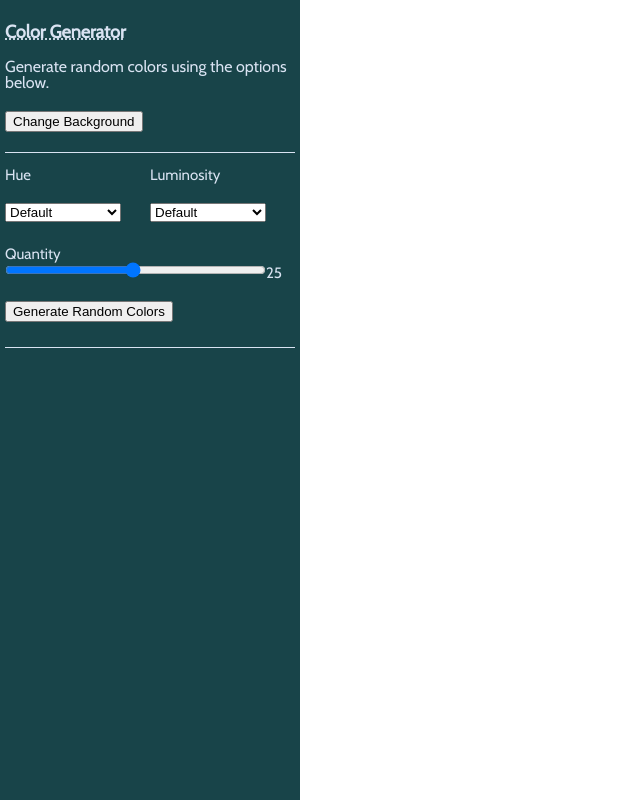
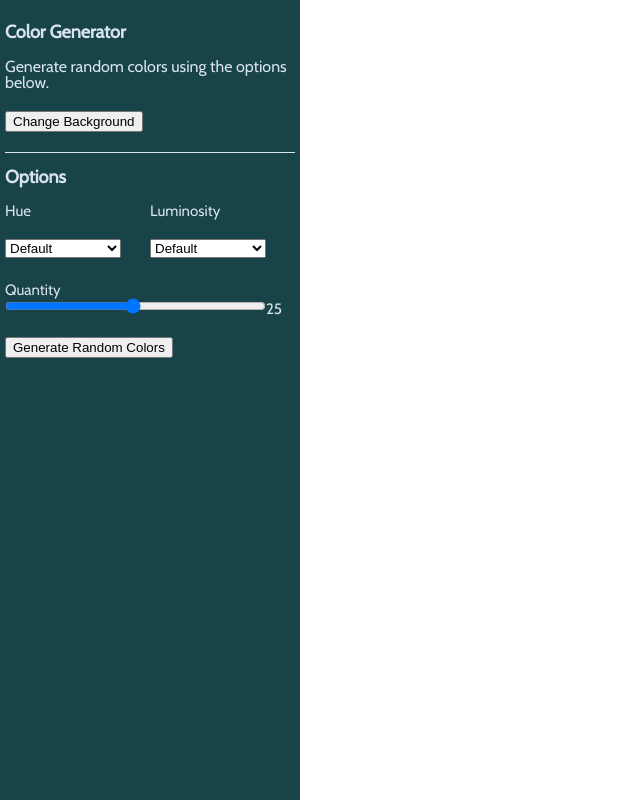
Before and after one commit to sdlambert/colors, a plain HTML site: page index.html in a window 1280 px wide. Shown: the whole page, without its empty margins (0-640 px from the left). Drawn offline with nearby package versions, Linux system fonts and the light colour scheme.

Commit message:
A few small tweaks to the CSS and added new heading

```diff
--- a/css/main.css
+++ b/css/main.css
@@ -73,11 +73,17 @@ body {
 }
 
 h1 {
+	margin: 1em 0 ;
+}
+
+h2 {
+	margin-bottom: 1em;
+}
+
+h1, h2 {
 	font-size: 18px;
 	font-weight: bold;
-	margin: 1em 0 ;
-	text-decoration: underline;
-	text-decoration-style: dotted;
+
 }
 
 form {
@@ -108,7 +114,7 @@ select {
 	font-size: 0; /* percentage hack */
 }
 
-.intro, .input-group {
+.intro {
 	border-bottom: 1px solid currentColor;
 }
 
--- a/index.html
+++ b/index.html
@@ -3,7 +3,7 @@
 <head>
 	<title>Color Generator</title>
 	<meta charset="utf-8">
-	<meta name="viewport" content="width=device-width, initial-scale=1, maximum-scale=1, minimum-scale=1, user-scalable=no">
+	<meta name="viewport" content="width=device-width, initial-scale=1, maximum-scale=1, minimum-scale=1">
 	<link href='https://fonts.googleapis.com/css?family=Cabin' rel='stylesheet' type='text/css'>
 	<link async rel="stylesheet" type="text/css" href="css/main.css">
 </head>
@@ -18,8 +18,9 @@
 			</div>
 
 			<div class="input-group full">
+			<h2>Options</h2>
+				<div class="input-element half">
 
-				<div class="input-element half">
 					<label for="hue">Hue</label><br>
 					<select id="hue" name="hue" size="1">
 						<option>Default</option>
```
